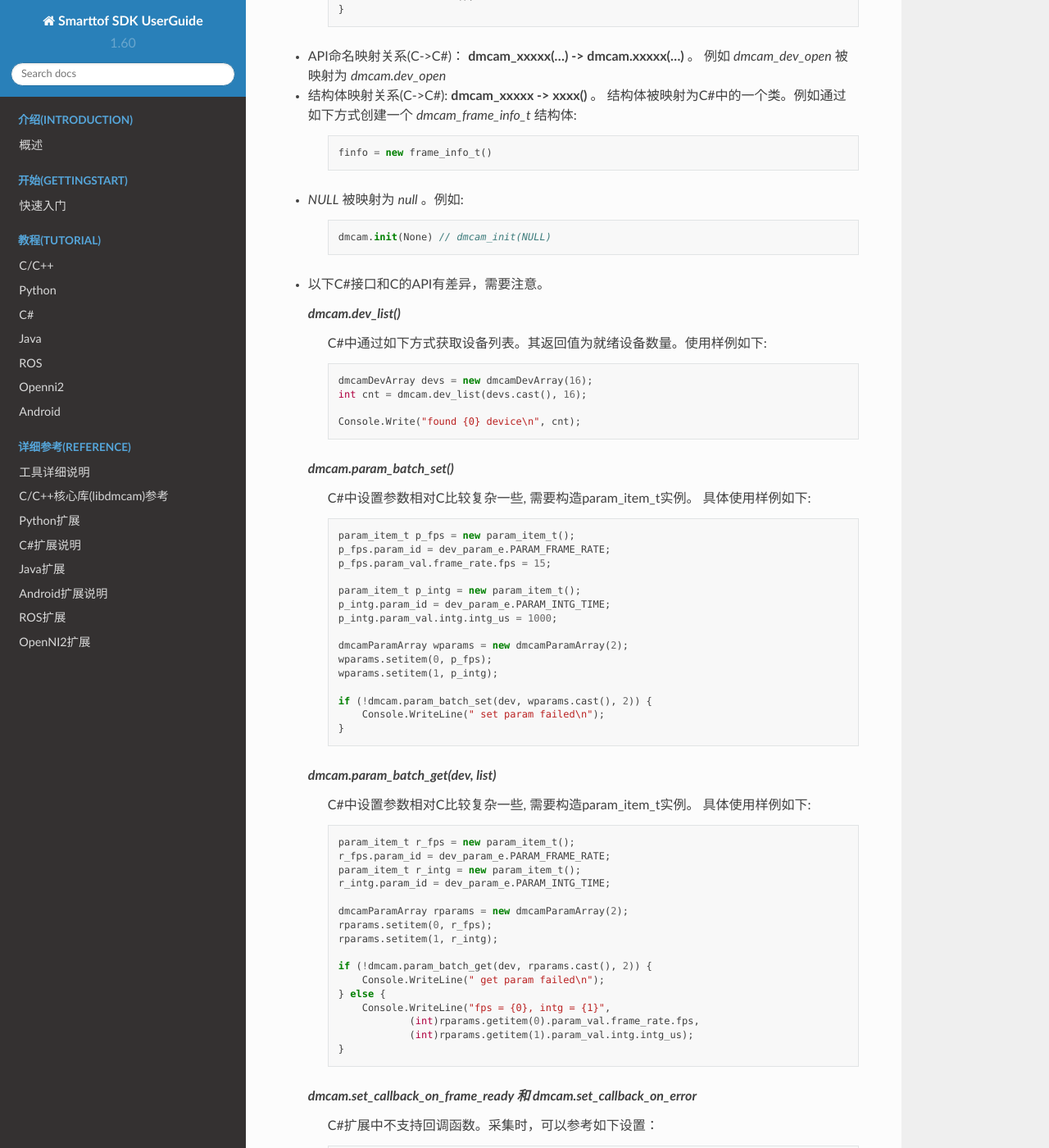
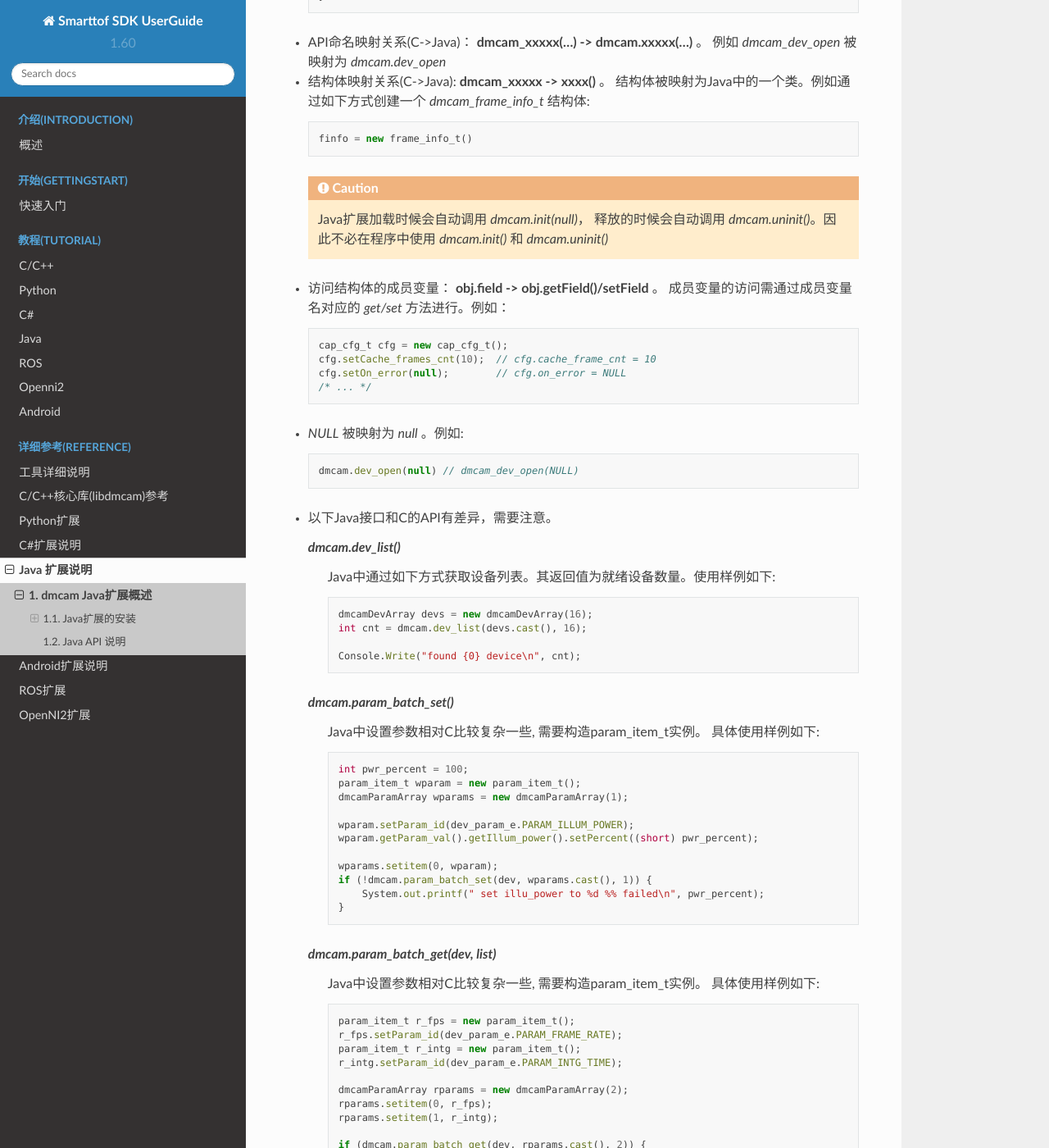
Before and after one commit to smarttofsdk/doctest, a Sphinx documentation site: the page built from source/Reference/Java/javaex_overview.rst, in a window 1280 px wide and 1400 px high, scrolled down 1221 px. Shown: the whole window at 82% size. Built offline with Sphinx 7.4.7 and the Read the Docs theme 2.0.0, drawn with Linux system fonts in a browser that asks for light colours; pages that are not in the unit, such as notebooks, are missing from menus; some of the changed text lies outside the part shown.

```diff
--- a/source/Reference/Java/index.rst
+++ b/source/Reference/Java/index.rst
@@ -1,10 +1,9 @@
-Java扩展
-===============
+Java 扩展说明
+=============
 
 .. toctree::
    :maxdepth: 1
    :name: tof-Reference
    :numbered:
 
-   windowsjava.rst
-   linuxjava.rst
+   javaex_overview.rst
--- a/source/Reference/Java/javaex_overview.rst
+++ b/source/Reference/Java/javaex_overview.rst
@@ -1,86 +1,98 @@
-dmcam C#扩展概述
+dmcam Java扩展概述
 =======================
 
-dmcam 提供的C#扩展可方便基于.net C#的开发人员基于 SmartToF_ 相机进行快速的二次开发。本文档主要描述C#扩展的安装以及API和C的关联和区别。
+dmcam 提供的Java扩展可方便基于Java的开发人员基于 SmartToF_ 相机进行快速的二次开发。本文档主要描述Java扩展的安装以及API和C的关联和区别。
 
-C#扩展的安装
+Java扩展的安装
 +++++++++++++++++++++++
 
 
-C# 扩展目前支持以下系统
+Java 扩展目前支持以下系统
 
-* Windows 32bit/64bit with .Net framework >= 3.5
-* Linux 64bit (Ubuntu 14.04/16.04) with Mono
+* Windows 32bit/64bit with JDK >= 1.8
+* Linux 64bit (Ubuntu 14.04/16.04 Open JDK 7 tested)
 
-C# 扩展包括以下文件:
+Java 扩展包括以下文件:
 
 Window
 ######
 
-* C#扩展动态库包括：
+* Java扩展动态库包括：
 
-  - dmcam_csharp.dll: C# 扩展动态库，可导入C# 工程.
-  - dmcam_csharp_adapter.dll: C# dmcam的扩展适库配
+  - dmcam.jar: Java 扩展动态库，可导入Java 工程.
+  - dmcam_java.dll: Java dmcam的扩展适配库
   - libdmcam.dll: dmcam core lib
 
 * 安装方式
 
   - 将以上dll加入PATH路径或复制到执行文件目录。
-  - C# 工程中引用 `dmcam_csharp.dll`
+  - Java 工程中引用 `dmcam.jar`
 
 Linux
 #####
 
-* C#扩展动态库包括：
+* Java扩展动态库包括：
 
-  - dmcam_csharp.dll: C# 扩展动态库，可导入C# 工程.
-  - dmcam_csharp_adapter.so: C# dmcam的扩展适配库
+  - dmcam.jar: Java 扩展动态库，可导入Java 工程.
+  - libdmcam_java.so: Java dmcam的扩展适配库
   - libdmcam.so: dmcam core lib
 
 * 安装方式
 
   - 设置 `LD_LIBRAYR_PATH` 包含上述so/dll目录, 或将动态库放入系统库目录下，例如： `/usr/local/lib/`
 
-C# API 说明
+Java API 说明
 ++++++++++++++++++++++
 
 
-C#中的模组API和C库中 **dmcam.h** 中定义的API基本一一对应。
+Java中的模组API和C库中 **dmcam.h** 中定义的API基本一一对应。
 
-- C#扩展默认的名字空间为: `com.smarttof` 。 可通过 `using` 方式导入:
+- Java扩展默认的名字空间为: `com.smarttof.dmcam` 。 可通过 `import` 方式导入:
 
-    .. code-block:: C#
+  .. code-block:: Java
 
-        using com.smarttof;
-        namespace sampleBasic {
+        import com.smarttof.dmcam.*;
+
         public class sampleBasic{
-            public static void Main(string[] argv) {
-                dmcam.init(null);
-                /* ... */
-                dmcam.uninit();
+	    public static void main(String[] args) {
+            dmcamDevArray devs = new dmcamDevArray(16);
+		    int cnt = dmcam.dev_list(devs.cast(), 16);
         }
 
-- API命名映射关系(C->C#)： **dmcam_xxxxx(...) -> dmcam.xxxxx(...)** 。 例如 `dmcam_dev_open` 被映射为 `dmcam.dev_open`
+- API命名映射关系(C->Java)： **dmcam_xxxxx(...) -> dmcam.xxxxx(...)** 。 例如 `dmcam_dev_open` 被映射为 `dmcam.dev_open`
 
 
-- 结构体映射关系(C->C#): **dmcam_xxxxx -> xxxx()** 。 结构体被映射为C#中的一个类。例如通过如下方式创建一个 `dmcam_frame_info_t` 结构体:
+- 结构体映射关系(C->Java): **dmcam_xxxxx -> xxxx()** 。 结构体被映射为Java中的一个类。例如通过如下方式创建一个 `dmcam_frame_info_t` 结构体:
 
-    .. code-block:: C#
+  .. code-block:: Java
 
       finfo = new frame_info_t()
 
+  .. caution::
+
+      Java扩展加载时候会自动调用 `dmcam.init(null)`， 释放的时候会自动调用 `dmcam.uninit()`。因此不必在程序中使用 `dmcam.init()` 和 `dmcam.uninit()`
+
+- 访问结构体的成员变量： **obj.field -> obj.getField()/setField** 。 成员变量的访问需通过成员变量名对应的 `get/set` 方法进行。例如：
+
+  .. code-block:: Java
+
+     cap_cfg_t cfg = new cap_cfg_t();
+     cfg.setCache_frames_cnt(10);  // cfg.cache_frame_cnt = 10
+     cfg.setOn_error(null);        // cfg.on_error = NULL
+     /* ... */
+
 - `NULL` 被映射为 `null` 。例如:
 
-    .. code-block:: C#
+  .. code-block:: Java
 
-      dmcam.init(None) // dmcam_init(NULL)
+      dmcam.dev_open(null) // dmcam_dev_open(NULL)
 
-- 以下C#接口和C的API有差异，需要注意。
+- 以下Java接口和C的API有差异，需要注意。
 
   `dmcam.dev_list()`
-    C#中通过如下方式获取设备列表。其返回值为就绪设备数量。使用样例如下:
+    Java中通过如下方式获取设备列表。其返回值为就绪设备数量。使用样例如下:
 
-    .. code-block:: C#
+    .. code-block:: Java
 
             dmcamDevArray devs = new dmcamDevArray(16);
             int cnt = dmcam.dev_list(devs.cast(), 16);
@@ -88,64 +100,57 @@
             Console.Write("found {0} device\n", cnt);
 
   `dmcam.param_batch_set()`
-   C#中设置参数相对C比较复杂一些, 需要构造param_item_t实例。 具体使用样例如下:
+   Java中设置参数相对C比较复杂一些, 需要构造param_item_t实例。 具体使用样例如下:
 
-   .. code-block:: C#
+   .. code-block:: Java
 
-            param_item_t p_fps = new param_item_t();
-            p_fps.param_id = dev_param_e.PARAM_FRAME_RATE;
-            p_fps.param_val.frame_rate.fps = 15;
+      int pwr_percent = 100;
+      param_item_t wparam = new param_item_t();
+      dmcamParamArray wparams = new dmcamParamArray(1);
 
-            param_item_t p_intg = new param_item_t();
-            p_intg.param_id = dev_param_e.PARAM_INTG_TIME;
-            p_intg.param_val.intg.intg_us = 1000;
+      wparam.setParam_id(dev_param_e.PARAM_ILLUM_POWER);
+      wparam.getParam_val().getIllum_power().setPercent((short) pwr_percent);
 
-            dmcamParamArray wparams = new dmcamParamArray(2);
-            wparams.setitem(0, p_fps);
-            wparams.setitem(1, p_intg);
-
-            if (!dmcam.param_batch_set(dev, wparams.cast(), 2)) {
-                Console.WriteLine(" set param failed\n");
-            }
-
+      wparams.setitem(0, wparam);
+      if (!dmcam.param_batch_set(dev, wparams.cast(), 1)) {
+          System.out.printf(" set illu_power to %d %% failed\n", pwr_percent);
+      }
 
   `dmcam.param_batch_get(dev, list)`
-    C#中设置参数相对C比较复杂一些, 需要构造param_item_t实例。 具体使用样例如下:
+    Java中设置参数相对C比较复杂一些, 需要构造param_item_t实例。 具体使用样例如下:
 
-    .. code-block:: C#
+    .. code-block:: Java
 
             param_item_t r_fps = new param_item_t();
-            r_fps.param_id = dev_param_e.PARAM_FRAME_RATE;
+            r_fps.setParam_id(dev_param_e.PARAM_FRAME_RATE);
             param_item_t r_intg = new param_item_t();
-            r_intg.param_id = dev_param_e.PARAM_INTG_TIME;
+            r_intg.setParam_id(dev_param_e.PARAM_INTG_TIME);
 
             dmcamParamArray rparams = new dmcamParamArray(2);
             rparams.setitem(0, r_fps);
             rparams.setitem(1, r_intg);
 
-            if (!dmcam.param_batch_get(dev, rparams.cast(), 2)) {
-                Console.WriteLine(" get param failed\n");
-            } else {
-                Console.WriteLine("fps = {0}, intg = {1}",
-                        (int)rparams.getitem(0).param_val.frame_rate.fps,
-                        (int)rparams.getitem(1).param_val.intg.intg_us);
+            if (dmcam.param_batch_get(dev, rparams.cast(), 2)) {
+                System.out.printf("fps = %d, intg = %d",
+                        (int)rparams.getitem(0).getParam_val().getFrame_rate().getFps(),
+                        (int)rparams.getitem(1).getParam_val().getIntg().getIntg_us());
             }
 
   `dmcam.set_callback_on_frame_ready 和 dmcam.set_callback_on_error`
-   C#扩展中不支持回调函数。采集时，可以参考如下设置：
+   Java扩展中不支持回调函数。采集时，可以参考如下设置：
 
-   .. code-block:: C#
+   .. code-block:: Java
 
-            cap_cfg_t cfg = new cap_cfg_t();
-            cfg.cache_frames_cnt = 10;
-            cfg.on_error= null;
-            cfg.on_frame_ready= null;
-            cfg.en_save_replay= 0;
-            cfg.en_save_dist_u16= 0;
-            cfg.en_save_gray_u16= 0;
-            cfg.fname_replay= null;
+        cap_cfg_t cfg = new cap_cfg_t();
+        cfg.setCache_frames_cnt(10);
+        cfg.setOn_error(null);
+        cfg.setOn_frame_ready(null);
+        cfg.setEn_save_replay((short)0);
+        cfg.setEn_save_dist_u16((short)0);
+        cfg.setEn_save_gray_u16((short)0);
+        cfg.setFname_replay(null);
 
-            dmcam.cap_config_set(dev, cfg);
+        dmcam.cap_config_set(dev, cfg);
 
 
 .. _`Pypi项目主页`: https://pypi.org/project/dmcam/
```
